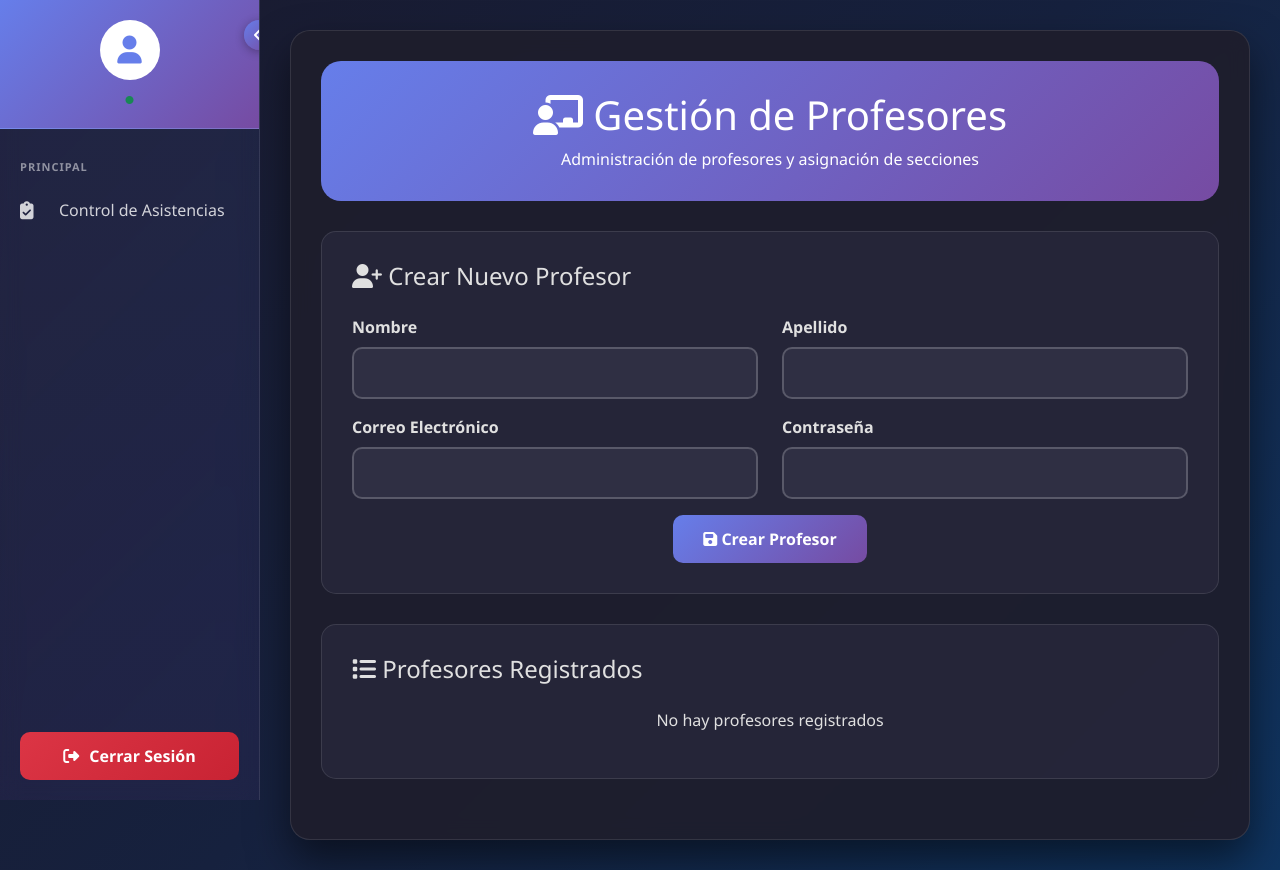
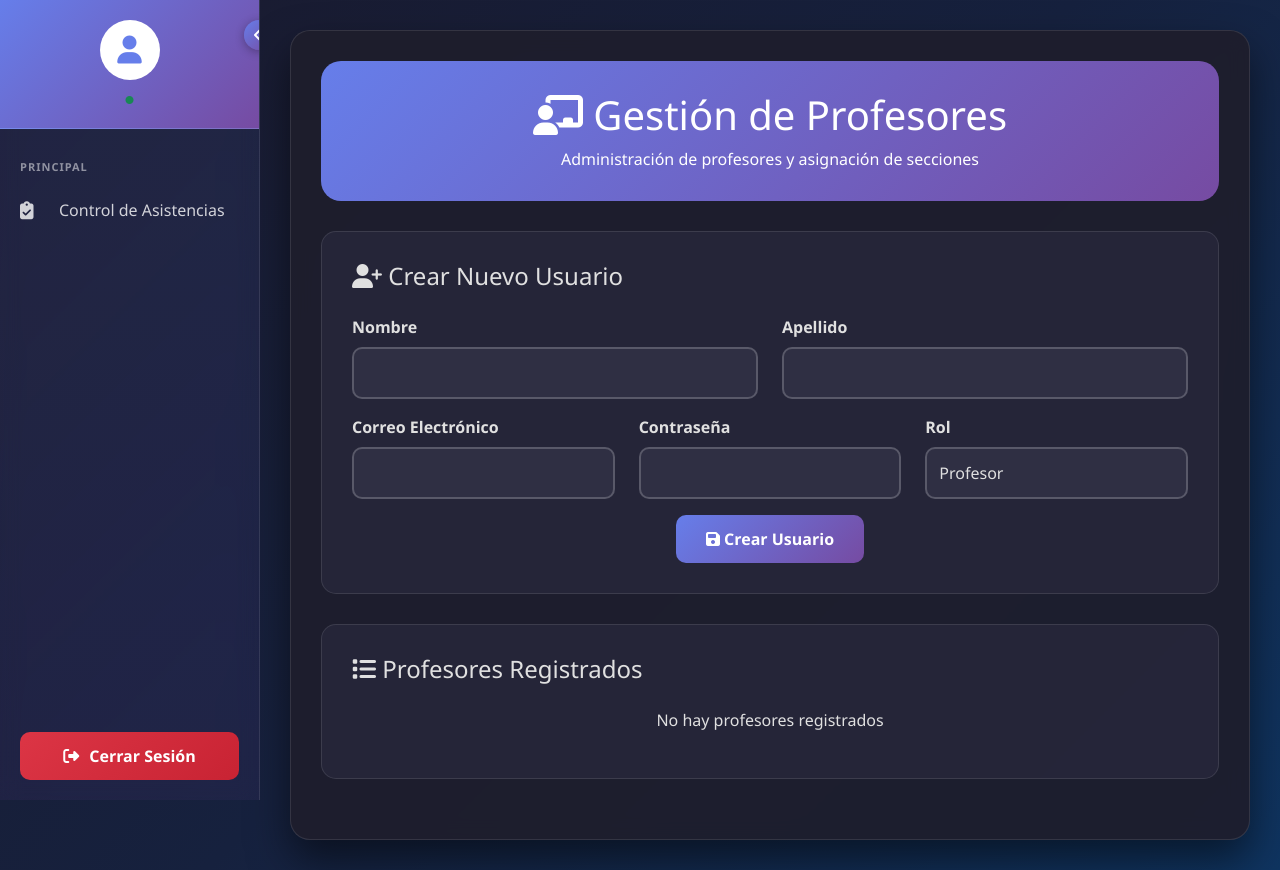
Before and after one commit to Ueipabdev1/control_asistencias, a Flask app: template templates/gestion_profesores.html in a window 1280 px wide. Run offline with Flask 3, Linux system fonts and the light colour scheme; the template is opened without the code that fills it, so the values that code supplies are empty; parts of the project's set-up code (start-up, migrations or seed data) failed here and were passed over.

Commit message:
Agregar selector de rol para crear usuarios administradores y profesores

```diff
--- a/templates/gestion_profesores.html
+++ b/templates/gestion_profesores.html
@@ -186,9 +186,9 @@
         <p class="mb-0">Administración de profesores y asignación de secciones</p>
     </div>
 
-    <!-- Formulario para crear profesor -->
+    <!-- Formulario para crear usuario -->
     <div class="form-section">
-        <h4 class="mb-4"><i class="fas fa-user-plus"></i> Crear Nuevo Profesor</h4>
+        <h4 class="mb-4"><i class="fas fa-user-plus"></i> Crear Nuevo Usuario</h4>
         <form id="profesorForm">
             <div class="row">
                 <div class="col-md-6 mb-3">
@@ -203,20 +203,28 @@
             </div>
 
             <div class="row">
-                <div class="col-md-6 mb-3">
+                <div class="col-md-4 mb-3">
                     <label for="email" class="form-label">Correo Electrónico</label>
                     <input type="email" class="form-control" id="email" required>
                 </div>
 
-                <div class="col-md-6 mb-3">
+                <div class="col-md-4 mb-3">
                     <label for="password" class="form-label">Contraseña</label>
                     <input type="password" class="form-control" id="password" required>
+                </div>
+
+                <div class="col-md-4 mb-3">
+                    <label for="rol" class="form-label">Rol</label>
+                    <select class="form-select" id="rol" required>
+                        <option value="profesor">Profesor</option>
+                        <option value="administrador">Administrador</option>
+                    </select>
                 </div>
             </div>
 
             <div class="text-center">
                 <button type="submit" class="btn btn-primary">
-                    <i class="fas fa-save"></i> Crear Profesor
+                    <i class="fas fa-save"></i> Crear Usuario
                 </button>
             </div>
         </form>
@@ -309,7 +317,7 @@
             apellido: $('#apellido').val().trim(),
             email: $('#email').val().trim(),
             contraseña: $('#password').val(),
-            rol: 'profesor'
+            rol: $('#rol').val()
         };
 
         $.ajax({
@@ -317,13 +325,14 @@
             method: 'POST',
             contentType: 'application/json',
             data: JSON.stringify(data),
-            success: function() {
-                alert('✅ Profesor creado correctamente');
+            success: function(response) {
+                const rolCreado = data.rol === 'profesor' ? 'Profesor' : 'Administrador';
+                alert(`✅ ${rolCreado} creado correctamente`);
                 $('#profesorForm')[0].reset();
                 cargarProfesores();
             },
             error: function(xhr) {
-                const error = xhr.responseJSON?.error || 'Error al crear el profesor';
+                const error = xhr.responseJSON?.error || 'Error al crear el usuario';
                 alert('❌ ' + error);
             }
         });
```
